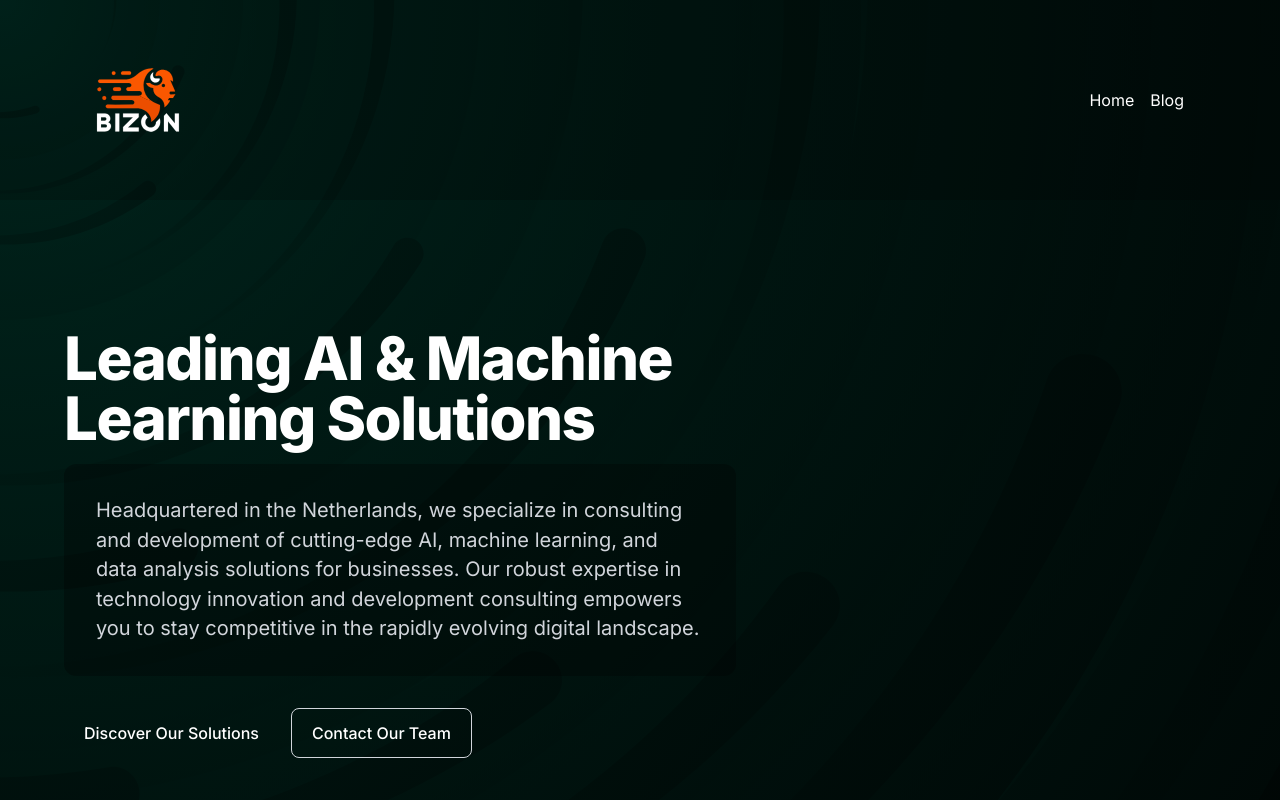
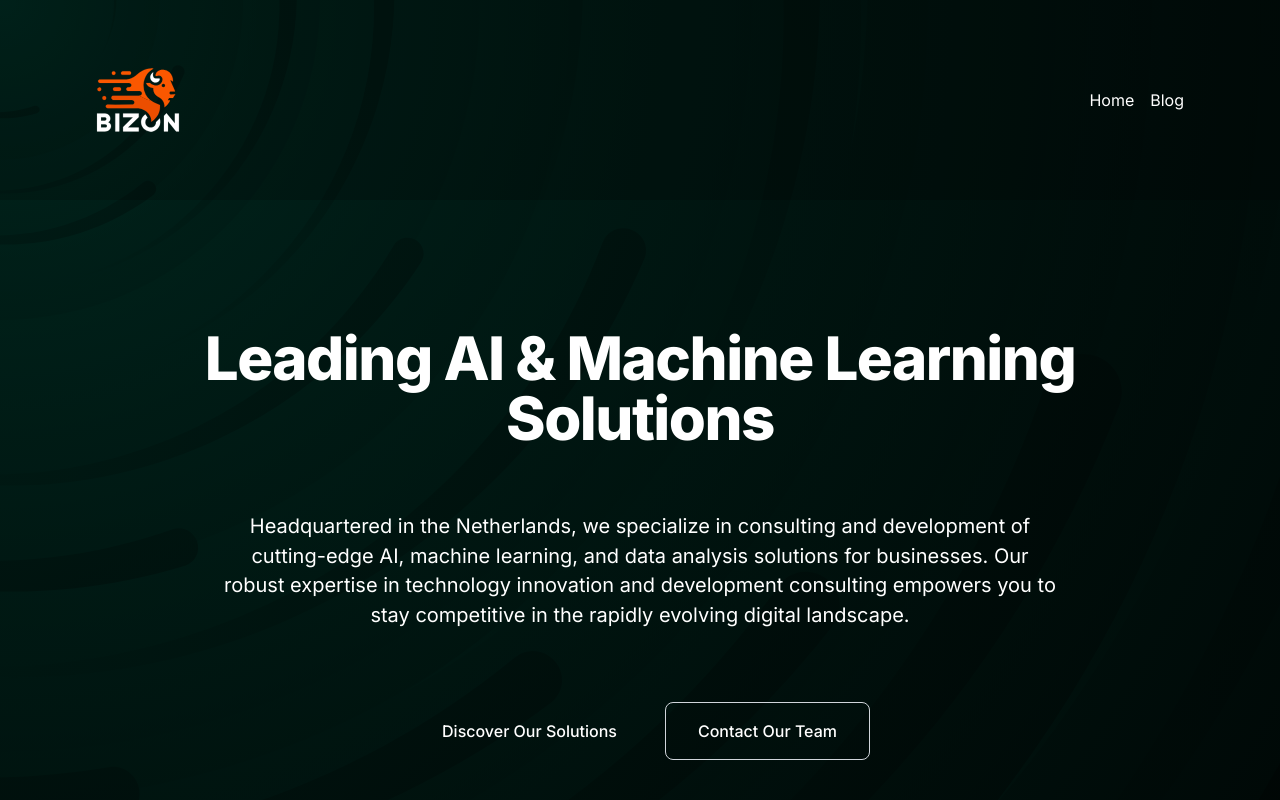
Before and after one commit to bizonbyte/bizonbyte, a Next.js app: page / in a window 1280 px wide. Shown: the top 800 px of the page. Built offline with nearby package versions, Linux system fonts and the light colour scheme.

Commit message:
Apply styling adjustment to home page

```diff
--- a/src/app/page.tsx
+++ b/src/app/page.tsx
@@ -6,29 +6,22 @@ import ContactForm from './components/ContactForm'
 export default function Home() {
   return (
     <section className="w-full hero-section">
-      <div className="grid max-w-screen-xl px-16 py-8 mx-auto my-16 lg:gap-8 xl:gap-0 lg:py-16 lg:grid-cols-12">
-        <div className="mr-auto place-self-center lg:col-span-7">
-          <h1 className="max-w-2xl mb-4 text-4xl font-extrabold tracking-tight leading-none md:text-5xl xl:text-6xl text-white">
+                             <div className="grid px-16 py-8 my-16 mx-auto max-w-[90%] w-[90%] lg:gap-8 xl:gap-0 lg:py-16 lg:grid-cols-12">
+                  <div className="w-full lg:col-span-12 text-center">
+            <h1 className="mb-8 text-4xl font-extrabold tracking-tight leading-tight md:text-5xl xl:text-6xl text-white max-w-4xl mx-auto">
               Leading AI & Machine Learning Solutions
             </h1>
-          <p style={{ lineHeight: '1.85rem' }} className="max-w-2xl mb-6 lg:mb-8 md:text-lg lg:text-xl text-gray-300 bg-[hsl(0_0%_0%_/_30%)] p-8 rounded-[12px]">
+            <p style={{ lineHeight: '1.85rem' }} className="mb-10 md:text-lg lg:text-xl p-8 rounded-[12px] max-w-4xl mx-auto">
               Headquartered in the Netherlands, we specialize in consulting and development of cutting-edge AI, machine learning, and data analysis solutions for businesses. Our robust expertise in technology innovation and development consulting empowers you to stay competitive in the rapidly evolving digital landscape.
             </p>
-          <a href="#" className="inline-flex items-center justify-center px-5 py-3 mr-3 text-base font-medium text-center text-white rounded-lg bg-primary-700 hover:bg-primary-800 focus:ring-4 focus:ring-primary-300">
+            <div className="flex flex-col sm:flex-row gap-4 justify-center items-center">
+              <a href="#" className="inline-flex items-center justify-center px-8 py-4 text-base font-medium text-center text-white rounded-lg bg-primary-700 hover:bg-primary-800 focus:ring-4 focus:ring-primary-300 transition-all duration-200">
                 Discover Our Solutions
               </a>
-          <a href="#contact" className="scroll-smooth inline-flex items-center justify-center px-5 py-3 text-base font-medium text-center text-white border border-gray-300 rounded-lg hover:text-green-400 hover:bg-[#00241C] hover:border-green-400 focus:ring-4 focus:ring-green-100">
+              <a href="#contact" className="scroll-smooth inline-flex items-center justify-center px-8 py-4 text-base font-medium text-center text-white border border-gray-300 rounded-lg hover:text-green-400 hover:bg-[#00241C] hover:border-green-400 focus:ring-4 focus:ring-green-100 transition-all duration-200">
                 Contact Our Team
               </a>
             </div>
-        <div className="hidden lg:mt-0 lg:col-span-5 lg:flex">
-          <dotlottie-player
-            src="https://lottie.host/f1a47e84-bfe0-44df-843e-73b541c513c5/EDMc8naIZU.json"
-            background="transparent"
-            speed="1"
-            style={{ width: '30vw', height: '30vh' }}
-            loop
-            autoplay></dotlottie-player>
           </div>
       </div>
       <section className="py-12 bg-[#00000033]">
```
Lines whose indentation alone changed are shown as unchanged.
